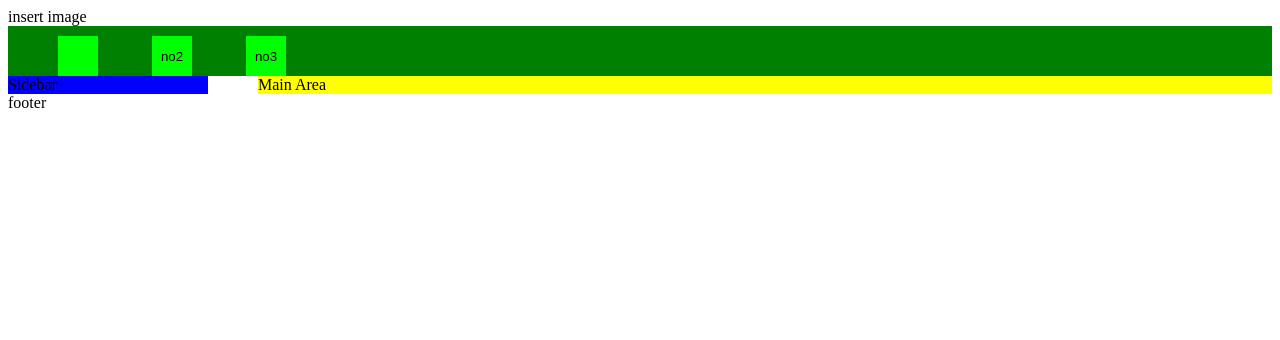
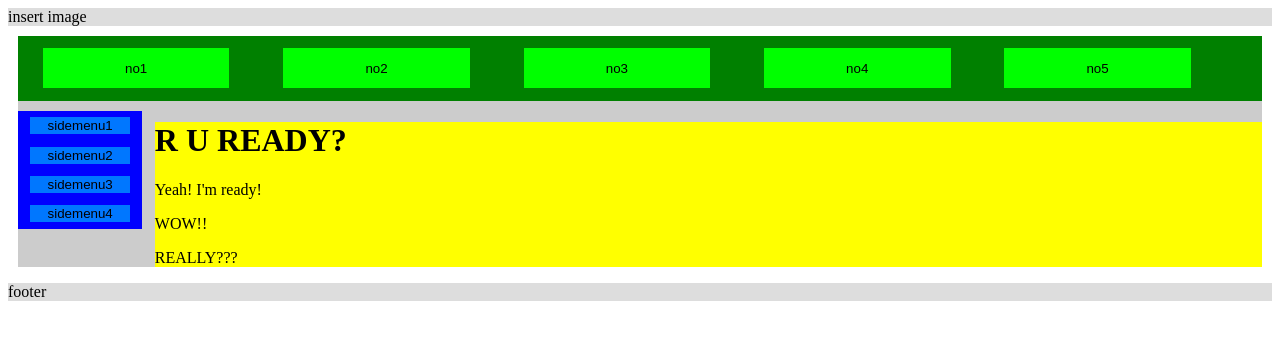
Before and after one commit to EdenHong/riddle, a plain HTML site: page index.html in a window 1280 px wide. Drawn offline with Linux system fonts and the light colour scheme.

Commit message:
Set basic structure

```diff
--- a/index.css
+++ b/index.css
@@ -1,27 +1,56 @@
+
+#back{
+	margin : 10px;
+	background-color: #cccccc;
+}
 #SideBar{
-	width : 200px;
-	position : absolute;
+	width : 10%;
+	float : left;
 	background-color: blue;
 }
 
 #GNB{
 	background-color: green;
+	width: 100%;
+	margin: 10px 0;
 }
 
 #MainArea{
 	background-color: yellow;
-	margin-left : 250px;
+	margin-left : 11%;
 	height: auto;
+	width: 89%;
 }
 
-.gnb{
-	margin-left: 50px;
-	width: 40px;
-	margin-top: 10px;
+.menu{
+	margin: 1% 2%;
+	width: 15%;
 	height: 40px;
 	background-color: #00ff00;
 	border-width: 0px;
 }
 
+.menu:hover{
+	background-color: #77ff00;
+}
+
+.sidemenu{
+	margin: 5% 10%;
+	width: 80%;
+	background-color: #0077ff;
+	border-width: 0px;
+}
+
+.sidemenu:hover{
+	background-color: #00ffff;
+}
+
+header{
+	background-color: #dddddd;
+}
+
 #footer{
+	width: 100%;
+	background-color: #dddddd;
+	clear: both;
 }
--- a/index.html
+++ b/index.html
@@ -10,14 +10,28 @@
 		<header>insert image</header>
 		<div id = "back">
 			<div id = "GNB">
-				<form>
-					<input type="button" vlaue = "no1" class = "gnb">
-					<input type="button" value = "no2" class = "gnb">
-					<input type="button" value = "no3" class = "gnb">
+				<form action = "">
+					<input type="button" value = "no1" class = "menu" alt = "no1"></input>
+					<input type="button" value = "no2" class = "menu" alt = "no2"></input>
+					<input type="button" value = "no3" class = "menu" alt = "no3"></input>
+					<input type="button" value = "no4" class = "menu" alt = "no4"></input>
+					<input type="button" value = "no5" class = "menu" alt = "no5"></input>
 				</form>
 			</div>
-			<div id = "SideBar">Sidebar</div>
-			<div id = "MainArea">Main Area</div>
+			<div id = "SideBar">
+				<form action="">
+					<input type="button" value = "sidemenu1" class = "sidemenu" alt ="sidemenu1">
+					<input type="button" value = "sidemenu2" class = "sidemenu" alt ="sidemenu2">
+					<input type="button" value = "sidemenu3" class = "sidemenu" alt ="sidemenu3">
+					<input type="button" value = "sidemenu4" class = "sidemenu" alt ="sidemenu4">
+				</form>
+			</div>
+			<div id = "MainArea">
+				<h1>R U READY?</h1>
+				<p>Yeah! I'm ready!</p>
+				<p>WOW!!</p>
+				<p>REALLY???</p>
+			</div>
 		</div>
 		<footer id = "footer">footer</footer>
 	</body>
```
